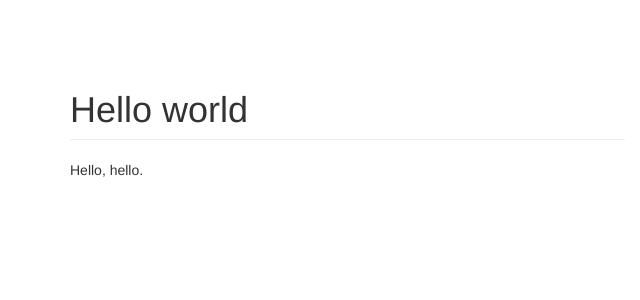
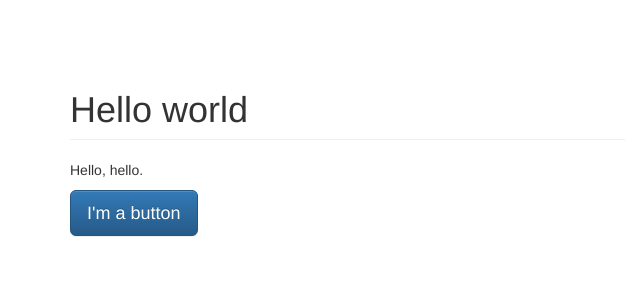
Before and after one commit to iingemar/django-template, a Django app: page / in a window 1280 px wide. Shown: the top 300 px of the page, without its empty margins (0-640 px from the left). Run offline with Django 3.2, Linux system fonts and the light colour scheme; some libraries are stand-ins or nearby versions.

Commit message:
Added theme and button

```diff
--- a/app/templates/index.html
+++ b/app/templates/index.html
@@ -6,6 +6,7 @@
     <meta name="viewport" content="width=device-width, initial-scale=1">
     <title>Here be title</title>
     <link href="/static/css/bootstrap.min.css" rel="stylesheet">
+    <link href="/static/css/bootstrap-theme.min.css" rel="stylesheet">
     <link href="/static/css/main.css" rel="stylesheet">
     <!-- HTML5 shim and Respond.js for IE8 support of HTML5 elements and media queries -->
     <!-- WARNING: Respond.js doesn't work if you view the page via file:// -->
@@ -21,6 +22,8 @@
         <div class="col-xs-6">
             <h1 class="page-header">Hello world</h1>
             <p>Hello, hello.</p>
+
+            <p><button type="button" class="btn btn-lg btn-primary">I'm a button</button></p>
         </div>
     </div>
 </div>
```
